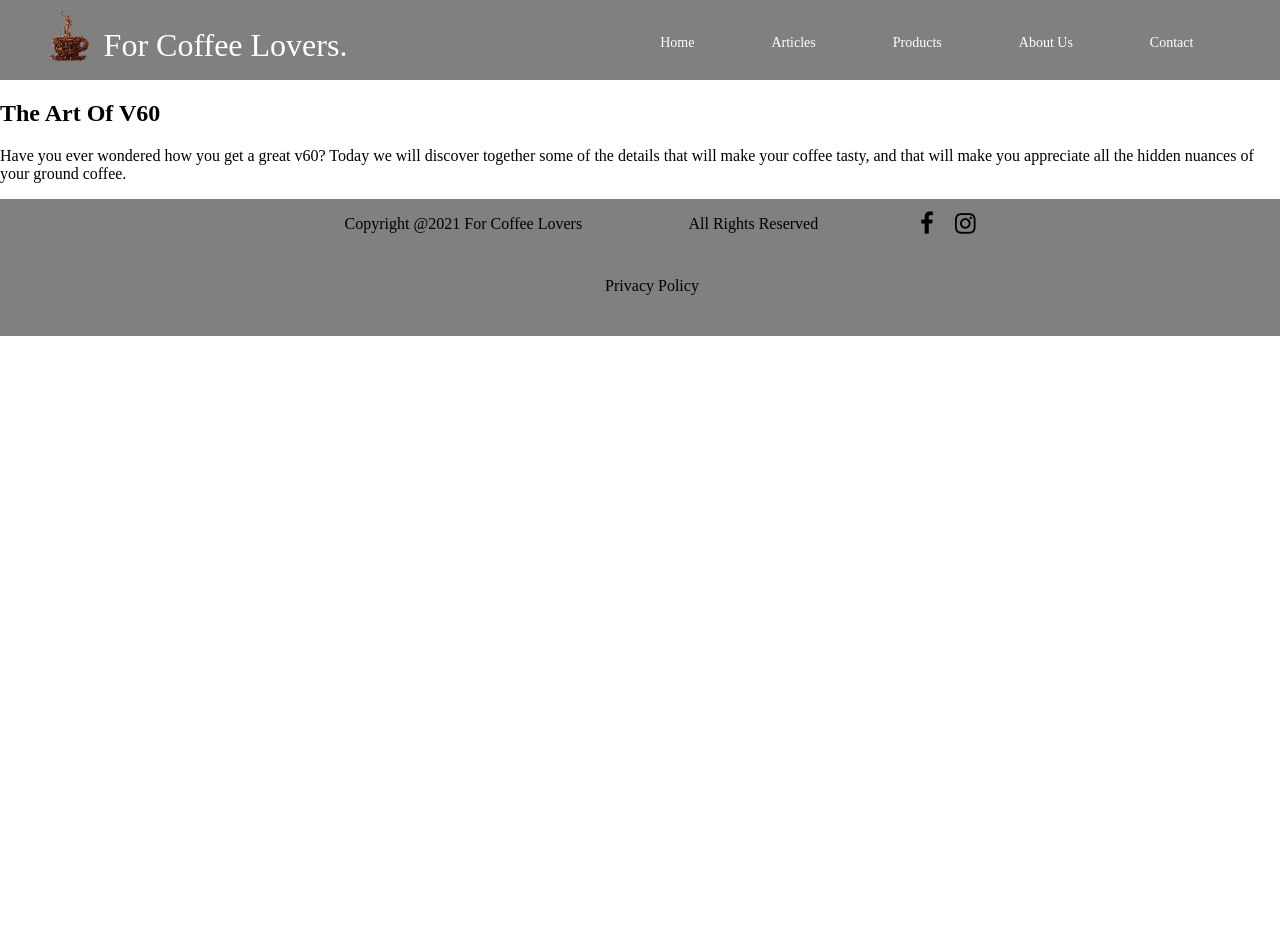
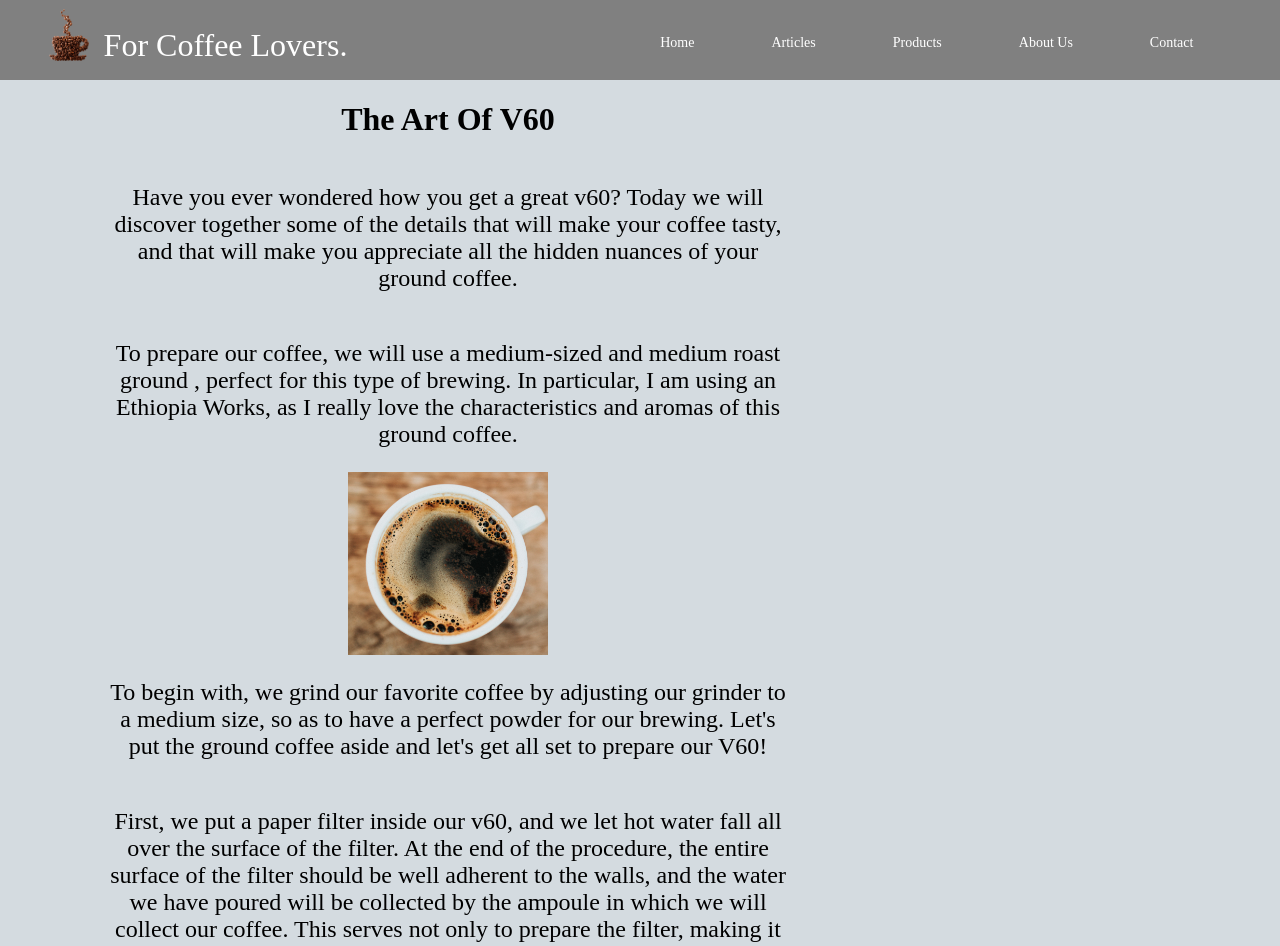
Before and after one commit to Andrea-March/Andrea-March.github.io, a React (Create React App) app: page /articles/1 in a window 1280 px wide. Shown: the top 946 px of the page. Before the commit the page ends 800 px from the top, so only its background shows below. Built offline with nearby package versions, Linux system fonts and the light colour scheme.

Commit message:
added first article page

```diff
--- a/src/components/articles/Articles.js
+++ b/src/components/articles/Articles.js
@@ -4,31 +4,33 @@ import v60 from '../../static/v60/v60-ok2.jpg'
 import french from '../../static/french.jpg'
 import cappuccino from '../../static/cappuccino.jpg'
 import './articles.css'
-import {generatePath, useNavigate} from "react-router-dom";
+import {useNavigate} from "react-router-dom";
 
 const Articles = () => {
 
-    const navigate = useNavigate
+    const navigate = useNavigate()
 
     const [currentIndex, setIndex] = useState(0)
 
-    const [id, setId] = useState()
 
     const handleProceed = (articleId) => {
-        setId(articleId)
-        id && navigate(generatePath("/articles/:id", { id }));
+        console.log(articleId)
+        articleId && navigate(`/articles/${articleId}`);
     };
 
     let articleList = [
         {
+            id: 1,
             title: 'The Art of V60',
             date: '2021.11.26',
             thumb: v60
         },{
+            id: 2,
             title: 'The Perfect Frech Press',
             date: '2021.11.26',
             thumb: french
         },{
+            id: 3,
             title: 'How to make latte at home',
             date: '2021.11.26',
             thumb: cappuccino
@@ -49,12 +51,12 @@ const Articles = () => {
     }
     return(
         <div className="flex-column">
-            <div className="cover-articles" onClick={()=>handleProceed(0)}>
-                <ArticleCard article={articleList[getPrevious(currentIndex)]} position={"left"} />
+            <div className="cover-articles">
+                <ArticleCard article={articleList[getPrevious(currentIndex)]} position={"left"} onClick={()=>{}}/>
                 <i className="fa fa-arrow-left fa-2x" onClick={slideLeft}/>
-                <ArticleCard article={articleList[currentIndex]} position={"center"}/>
+                <ArticleCard article={articleList[currentIndex]} position={"center"} onClick={handleProceed}/>
                 <i className="fa fa-arrow-right fa-2x" onClick={slideRight}/>
-                <ArticleCard article={articleList[getNext(currentIndex)]} position={"right"}/>
+                <ArticleCard article={articleList[getNext(currentIndex)]} position={"right"} onClick={()=>{}}/>
             </div>
             <div className="shortcut-images">
                 <div className="powders shortcut">
--- a/src/components/articles/article-card/ArticleCard.js
+++ b/src/components/articles/article-card/ArticleCard.js
@@ -1,10 +1,10 @@
 import React from "react";
 import './ArticleCard.css'
 
-const ArticleCard = ({article, position}) => {
+const ArticleCard = ({article, position, onClick}) => {
 
     return(
-        <div className={`article-card flex-column ${position}`}>
+        <div className={`article-card flex-column ${position}`} onClick={() => onClick(article.id)}>
             <img src={article.thumb} alt=""/>
             <div className="card-data flex-column">
                 <div className="card-title">{article.title}</div>
--- a/src/components/articles/article-page/ArticlePage.js
+++ b/src/components/articles/article-page/ArticlePage.js
@@ -1,6 +1,8 @@
 import React, {useEffect, useState} from "react";
 import articlesMock from "../../../mocks/articles/ArticlesMock";
 import {useParams} from "react-router-dom";
+import './articlePage.css'
+import placeholder from '../../../static/coffee-cup-ok2.jpg'
 
 
 const ArticlePage = () => {
@@ -11,6 +13,7 @@ const ArticlePage = () => {
 
     useEffect(()=>{
         setArticle(id)
+        console.log(id)
     },[id])
 
     const getArticle = (articleId) => {
@@ -18,14 +21,54 @@ const ArticlePage = () => {
     }
 
     return (
-        <div>
-            <h2>The Art Of V60</h2>
-            <div>
-               <p>
-                   Have you ever wondered how you get a great v60?
-                   Today we will discover together some of the details that will make your coffee tasty,
-                   and that will make you appreciate all the hidden nuances of your ground coffee.
-               </p>
+        <div className="article-container">
+            <div className="inner-article-container">
+                <h1>The Art Of V60</h1>
+                <p>
+                    Have you ever wondered how you get a great v60?
+                    Today we will discover together some of the details that will make your coffee tasty,
+                    and that will make you appreciate all the hidden nuances of your ground coffee.
+                </p>
+                <p>
+                    To prepare our coffee, we will use a medium-sized and medium roast ground , perfect for this type of brewing.
+                    In particular, I am using an Ethiopia Works, as I really love the characteristics and aromas of this ground coffee.
+                </p>
+                <img src={placeholder} />
+                <p>
+                    To begin with, we grind our favorite coffee by adjusting our grinder to a medium size,
+                    so as to have a perfect powder for our brewing. Let's put the ground coffee aside and let's get all set to prepare our V60!
+                </p>
+                <p>
+                    First, we put a paper filter inside our v60, and we let hot water fall all over the surface of the filter.
+                    At the end of the procedure, the entire surface of the filter should be well adherent to the walls,
+                    and the water we have poured will be collected by the ampoule in which we will collect our coffee.
+                    This serves not only to prepare the filter, making it very moist and adherent, but also to heat the ampoule
+                    that will collect our coffee, so as to have a drink as warm as a toast at the end of the brewing.
+                    Be sure to remove the water we just spilled from the ampoule!
+                </p>
+                <img src={placeholder} />
+                <p> Now that everything is ready, we place the ground coffee inside the filter, and we equalize the content
+                    by gently tapping the structure, until we are satisfied with the arrangement of the coffee.
+                    It is important that the ground coffee is evenly placed inside the filter,
+                    to prevent the water from flowing in points where we have less ground, thus obtaining a watered-down drink.
+                </p>
+                <img src={placeholder} />
+                <p>
+                    At this point, pour 50 g (<a>what if I do not have a scale?</a>) of water in concentric circles in the center of the ground coffee (without pouring on the edges of the ground coffee!) and wait 30 seconds. This time should be enough to filter almost all of the water we just poured out. We proceed to pour 100g of water (at most until it reaches half a centimeter below the limit of the ground) again with concentric movements and taking care not to pour on the edges of the ground.
+                    Now let's wait 60 seconds, which should be enough to drain the water we poured out.
+                    At the end of this time, pour the remaining 50g of water with the same movements, which should take another 30 seconds to filter completely.
+                </p>
+                <img src={placeholder} />
+                <p>Our coffee should be ready at this point, and we will be able to taste and appreciate all its hidden aromas and flavors!</p>
+                <img src={placeholder} />
+                <p>If the extraction took longer than the time we have indicated, we recommend trying and coaring the grinding next time.
+                    If instead it took shorter, try finer!</p>
+
+
+                <p>What if I do not have a scale?<br/>
+                    No worries! Simply cover the ground coffee halfway up when you have to pour 50g of water,
+                    and almost entirely (leaving just under half a centimeter from the highest point) when you have to pour
+                    100g! It is important in this procedure not to wet the higher edges of the ground coffee</p>
             </div>
         </div>
     )
--- /dev/null
+++ b/src/components/articles/article-page/articlePage.css
@@ -0,0 +1,44 @@
+.article-container {
+    background-color:  #d4dbe0;
+}
+
+.inner-article-container {
+    display: flex;
+    justify-content: center;
+    align-items: center;
+    flex-direction: column;
+    width: 60%;
+    margin-left: 5%;
+}
+
+.inner-article-container h1{
+    width: 60%;
+    text-align: center;
+}
+
+.inner-article-container p{
+    text-align: center;
+    width: 90%;
+    font-size: 1.5em;
+}
+
+.image-placeholder {
+    width: 80%;
+    height: 200px;
+    display: flex;
+    justify-content: center;
+    align-items: center;
+
+}
+
+
+@media all and (max-width: 700px){
+    .inner-article-container{
+        width: 100%;
+        margin: 0;
+    }
+    .inner-article-container p{
+        width: 75%;
+        margin: 0;
+    }
+}
```
